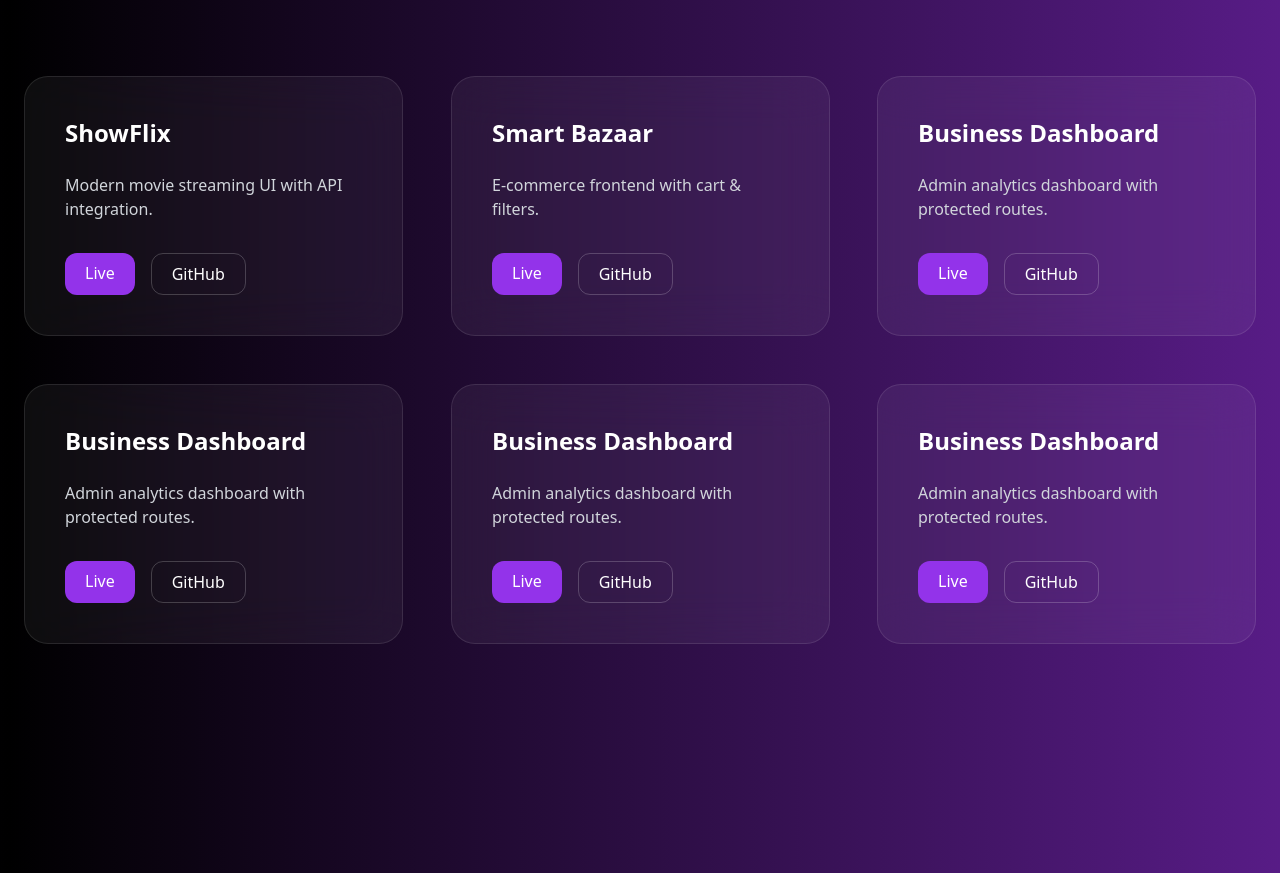
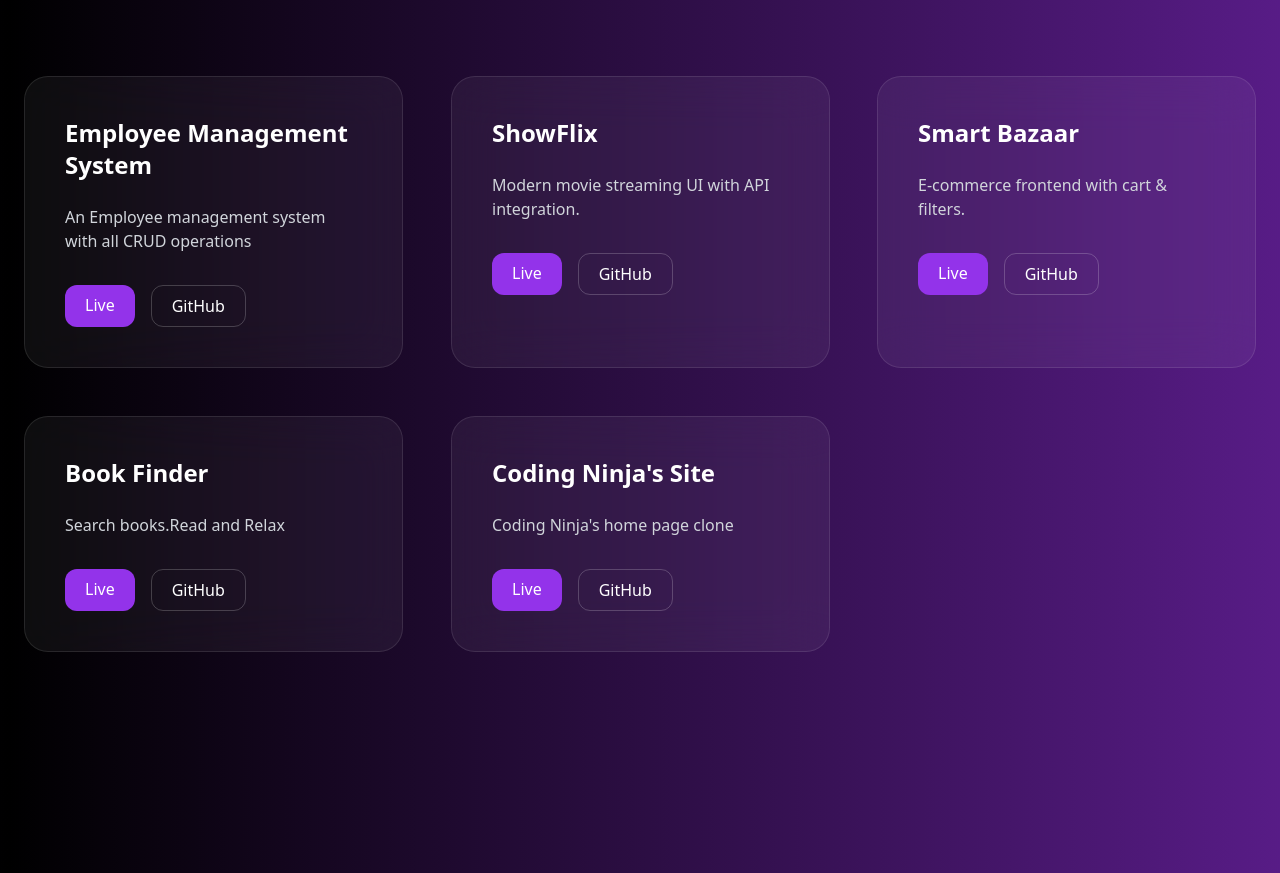
Before and after one commit to MohanKrishna80/My-Portfolio, a React (Vite) app: page / in a window 1280 px wide. Shown: the part 1525-2398 px from the top of the page. Built offline with nearby package versions, Linux system fonts and the light colour scheme; the HTML template or start-up script is replaced by a standard one.

Commit message:
Update data.jsx

```diff
--- a/src/data/data.jsx
+++ b/src/data/data.jsx
@@ -47,6 +47,12 @@
 
 export const projects = [
   {
+    title: "Employee Management System",
+    desc: "An Employee management system with all CRUD operations",
+    live: "https://employee-management-system-seven-ashen.vercel.app/",
+    github: "#",
+  },
+  {
     title: "ShowFlix",
     desc: "Modern movie streaming UI with API integration.",
     live: "https://show-flix-black.vercel.app/",
@@ -59,27 +65,16 @@
     github: "#",
   },
   {
-    title: "Business Dashboard",
-    desc: "Admin analytics dashboard with protected routes.",
-    live: "https://my-business-app-sandy.vercel.app/",
+    title: "Book Finder",
+    desc: "Search books.Read and Relax",
+    live: "https://book-finder-zeta-henna.vercel.app/",
     github: "#",
   },
   {
-    title: "Business Dashboard",
-    desc: "Admin analytics dashboard with protected routes.",
-    live: "https://my-business-app-sandy.vercel.app/",
+    title: "Coding Ninja's Site",
+    desc: "Coding Ninja's home page clone",
+    live: "https://coding-nina-s-clone-iav2.vercel.app/",
     github: "#",
   },
-  {
-    title: "Business Dashboard",
-    desc: "Admin analytics dashboard with protected routes.",
-    live: "https://my-business-app-sandy.vercel.app/",
-    github: "#",
-  },
-  {
-    title: "Business Dashboard",
-    desc: "Admin analytics dashboard with protected routes.",
-    live: "https://my-business-app-sandy.vercel.app/",
-    github: "#",
-  },
+
 ];
```
